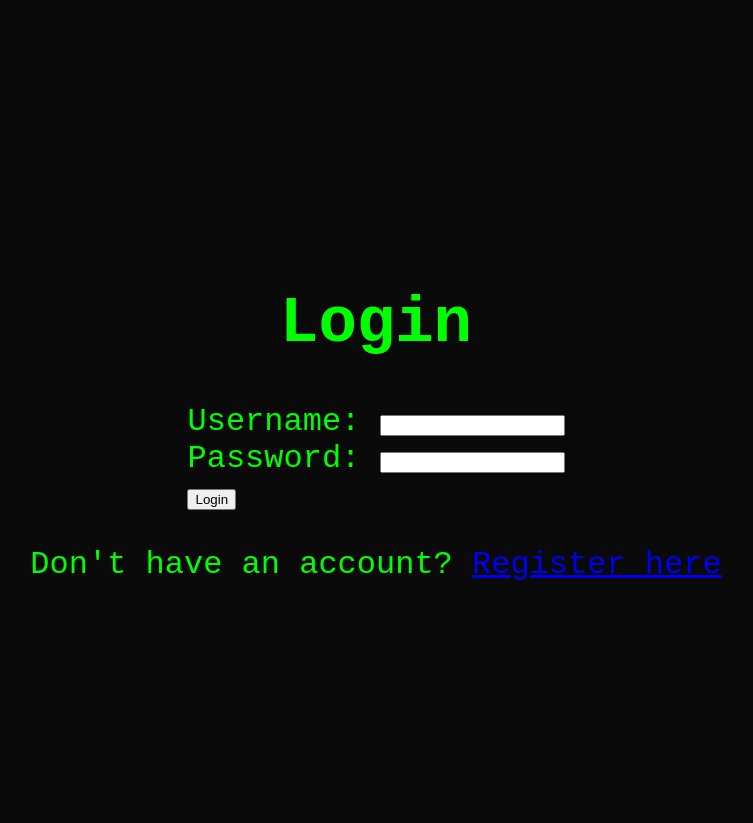
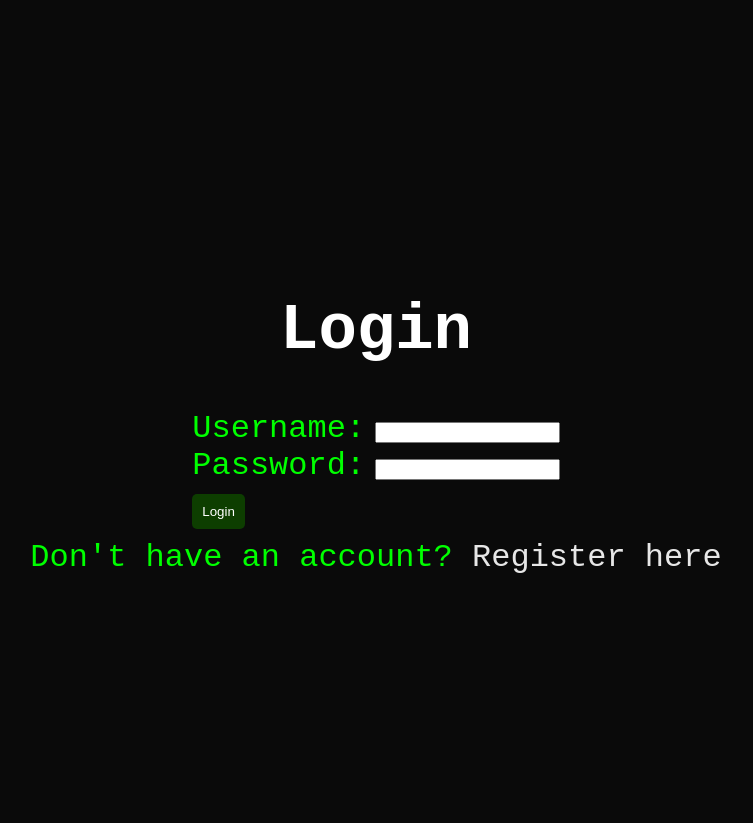
Before and after one commit to sakkarin31/web_101, a Flask app: page /login in a window 1280 px wide. Shown: the top 823 px of the page, without its empty margins (264-1017 px from the left). Run offline with Flask 3, Linux system fonts and the light colour scheme.

Commit message:
blink page login

```diff
--- a/templates/login.html
+++ b/templates/login.html
@@ -17,7 +17,40 @@
             align-items: center;
             height: 100vh;
             flex-direction: column;
+        }
+        h1 {
+            color: #ffffff;
+            font-size: 64px;
+        }
+        label, p {
             font-size: 32px;
+            text-align: center;
+        }
+        button {
+            margin-top: 10px;
+            padding: 10px;
+            border: none;
+            border-radius: 5px;
+            background-color: #0d3e00;
+            color: #fff;
+            cursor: pointer;
+        }
+        button:hover {
+            background-color: #0a560fd1;
+        }
+        p {
+            margin-top: 10px;
+        }
+        a {
+            color: #bb00be;
+            text-decoration: none;
+            animation: blink 1s step-end infinite;
+        }
+        a:hover {
+            text-decoration: underline;
+        }
+        @keyframes blink {
+            50% { color: #e7e7e7; }
         }
     </style>
 </head>
```
